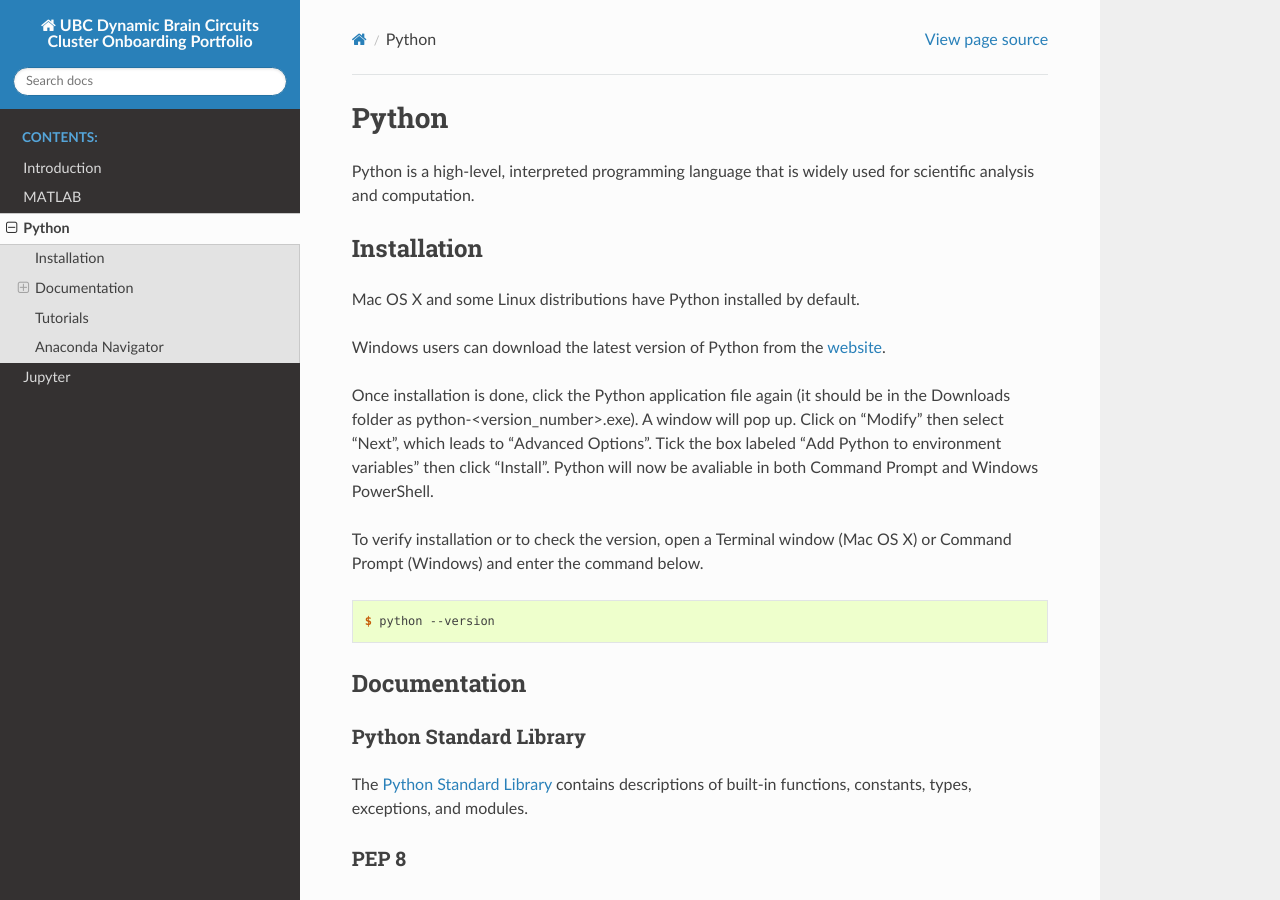
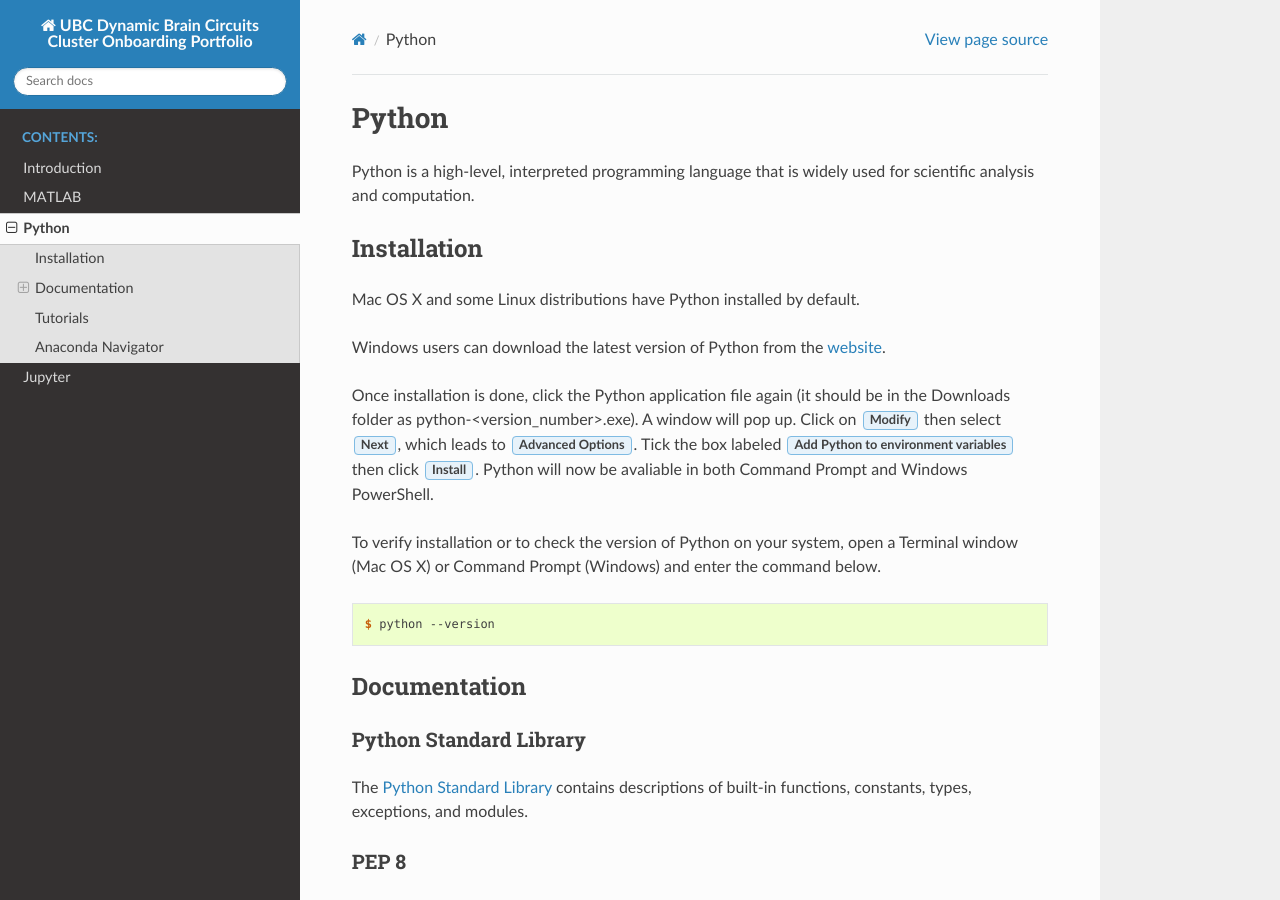
Before and after one commit to ubcbraincircuits/onboarding, a Sphinx documentation site: the page built from source/python.rst, in a window 1280 px wide and 900 px high. Built offline with Sphinx 7.4.7 and the Read the Docs theme 2.0.0, drawn with Linux system fonts in a browser that asks for light colours; pages that are not in the unit, such as notebooks, are missing from menus.

Commit message:
Add GUI labels to Python installation instructions for Windows

```diff
--- a/source/python.rst
+++ b/source/python.rst
@@ -20,12 +20,12 @@ Mac OS X and some Linux distributions have Python installed by default.
 Windows users can download the latest version of Python from the `website <https://www.python.org/downloads/>`_.
 
 Once installation is done, click the Python application file again (it should be in the
-Downloads folder as python-<version_number>.exe). A window will pop up. Click on "Modify"
-then select "Next", which leads to "Advanced Options". Tick the box labeled "Add Python
-to environment variables" then click "Install". Python will now be avaliable in both Command
+Downloads folder as python-<version_number>.exe). A window will pop up. Click on :guilabel:`Modify`
+then select :guilabel:`Next`, which leads to :guilabel:`Advanced Options`. Tick the box labeled :guilabel:`Add Python
+to environment variables` then click :guilabel:`Install`. Python will now be avaliable in both Command
 Prompt and Windows PowerShell.
 
-To verify installation or to check the version, open a Terminal window (Mac OS X)
+To verify installation or to check the version of Python on your system, open a Terminal window (Mac OS X)
 or Command Prompt (Windows) and enter the command below.
 
 .. code-block:: console
```
